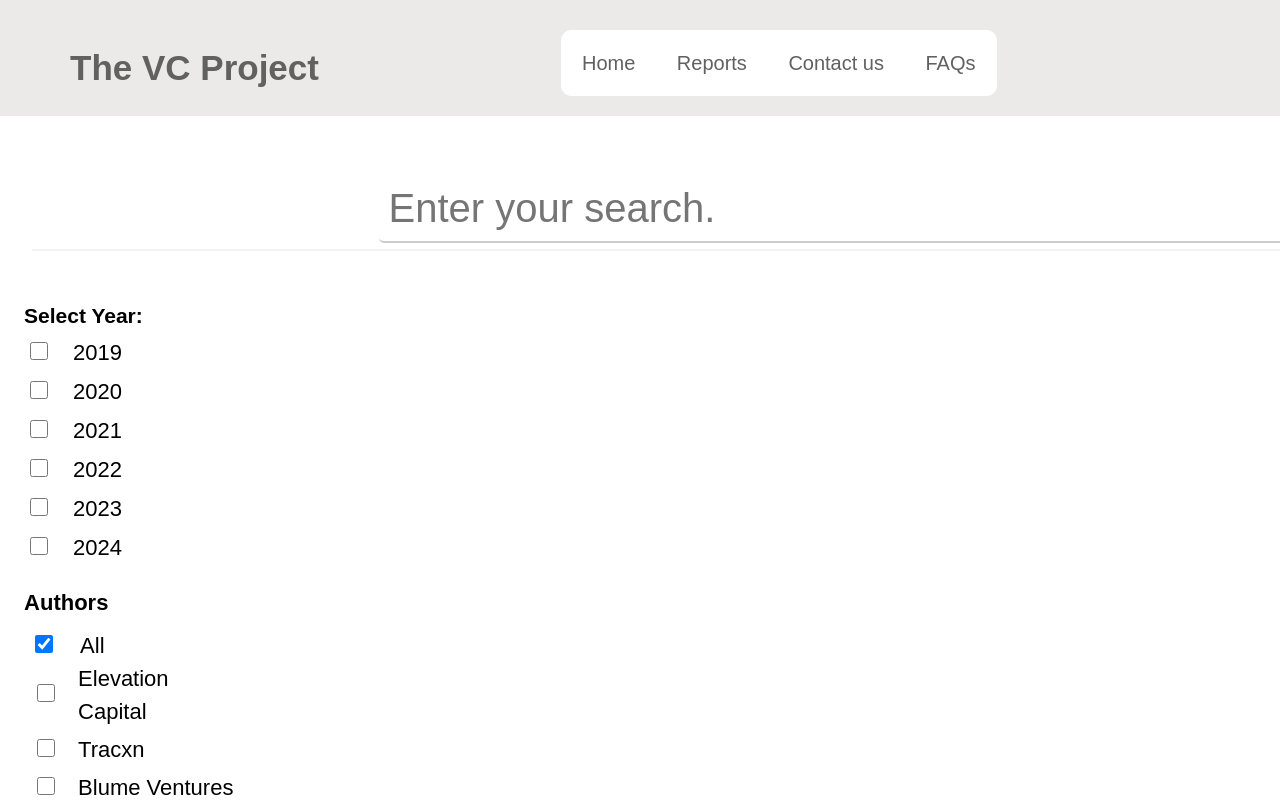
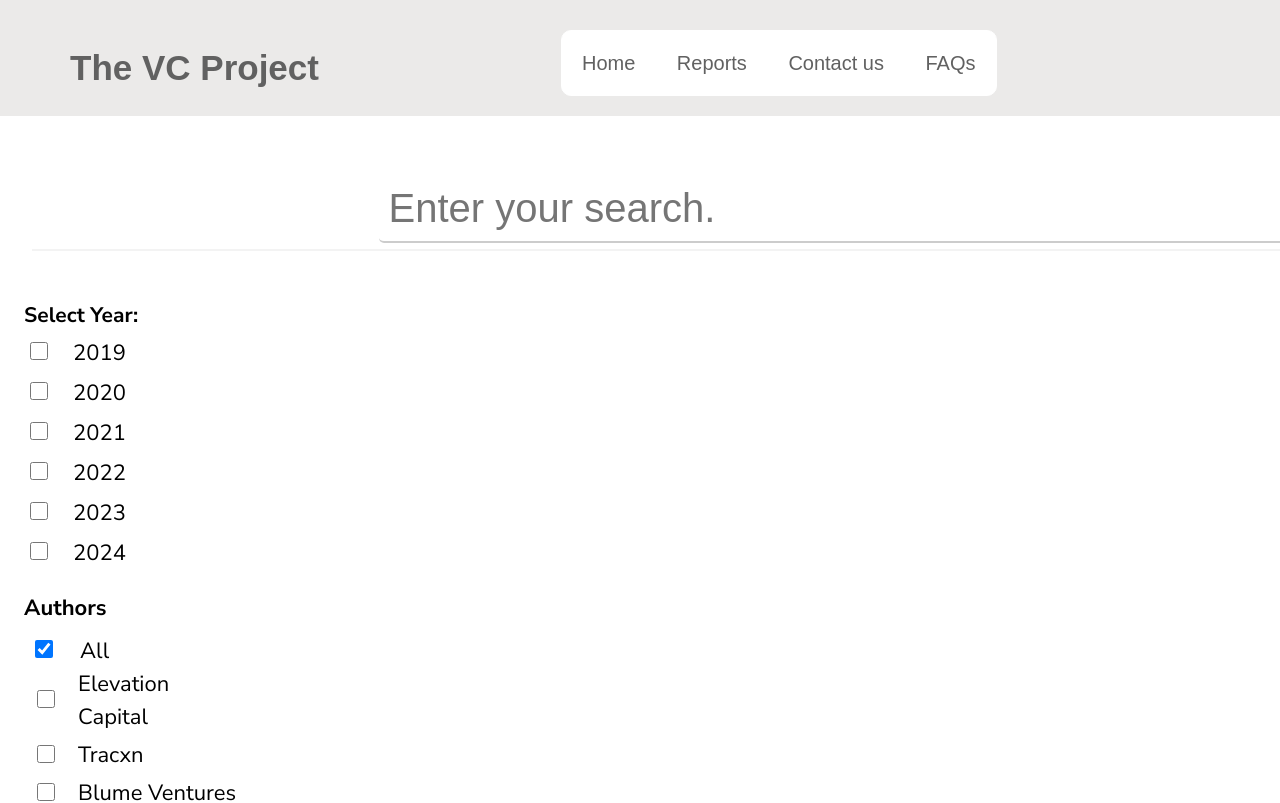
Before and after one commit to shashank-mishra14/TheVCProj, a React (Create React App) app: page /reportspage in a window 1280 px wide. Shown: the top 803 px of the page. Built offline with nearby package versions, Linux system fonts and the light colour scheme; no server answers; a web font is replaced by a local one.

Commit message:
changes in font of author and year filter

```diff
--- a/src/Sidebar/Authors/Author.css
+++ b/src/Sidebar/Authors/Author.css
@@ -11,6 +11,7 @@
   font-size: 22px;
   font-weight: bold;
   color: #000000;
+  font-family: Nunito sans;
 
 }
 
@@ -28,6 +29,7 @@
   margin-bottom: 14px;
   font-size: 22px;
   color: #000000;
+  font-family: Nunito sans;
 
 }
 .checkboxauthorInput{
@@ -39,6 +41,7 @@
   font-size: 22px; /* Adjust font size for better readability */
   padding-bottom: 5px;
   margin-left: -90px; /* Reduce margin-left for closer alignment */
+  font-family: Nunito sans;
 }
 
 .checklistauthorInput {
--- a/src/Sidebar/Sidebar.css
+++ b/src/Sidebar/Sidebar.css
@@ -39,6 +39,7 @@
   font-size: 21px;
   font-style: bold;
   font-weight: bold;
+  font-family: Nunito Sans;
 
 }
 .checkbpox-yearinput {
@@ -50,7 +51,7 @@
   margin-left: -98px;
   padding-bottom: 5px;
   font-size: 22px;
-
+  font-family: Nunito Sans;
 }
 
 /* Dropdown menu styles */
--- a/src/components/Card.css
+++ b/src/components/Card.css
@@ -94,4 +94,5 @@
     width: 86%; /* Adjust the width as needed */
     border-top: 1.2px solid #ccc; /* Style the line */
     margin: 10px auto; /* Add some spacing above and below the line */
+
   }
--- a/src/components/Card.js
+++ b/src/components/Card.js
@@ -4,21 +4,23 @@ import { BrowserRouter as Router, Route } from 'react-router-dom';
 
 const Card = ({ img, title, companyName, subcategory, year, category, month, link }) => {
   const MAX_TITLE_LENGTH = 60;
+    const MIN_TITLE_LENGTH = 20;
+
     let displayedTitle = title;
 
-  // Check if the length of the title is less than 5 characters
-  if (title.length < 5) {
+    // Check if the length of the title is less than 20 characters
+    if (title.length < MIN_TITLE_LENGTH) {
+        const spacesToAdd = MIN_TITLE_LENGTH - title.length + 10;
         displayedTitle = (
             <React.Fragment>
                 {title}
-              <br />
+                {' '.repeat(spacesToAdd)}
             </React.Fragment>
         );
+    } else if (title.length > MAX_TITLE_LENGTH) {
+        displayedTitle = title.substring(0, MAX_TITLE_LENGTH) + "...";
     }
 
-  if (title.length > MAX_TITLE_LENGTH) {
-      displayedTitle = title.substring(0, MAX_TITLE_LENGTH) + "...";
-  }
 
   const MAX_CATEGORY_LENGTH = 15;
   let displayedCategory = subcategory;
@@ -52,8 +54,10 @@ const Card = ({ img, title, companyName, subcategory, year, category, month, lin
                       <button className="tag-button">{displayedCategory}</button>
                       <button className="tag-button">{year}</button>
                       <button className="tag-button">{month}</button>
+                      <div className="card-adjustment">
                       <hr className="horizontal-line" />
                       <button className="readmore-button">Read More</button>
+                      </div>
                   </div>
               </div>
           </section>
```
Lines whose indentation alone changed are shown as unchanged.
